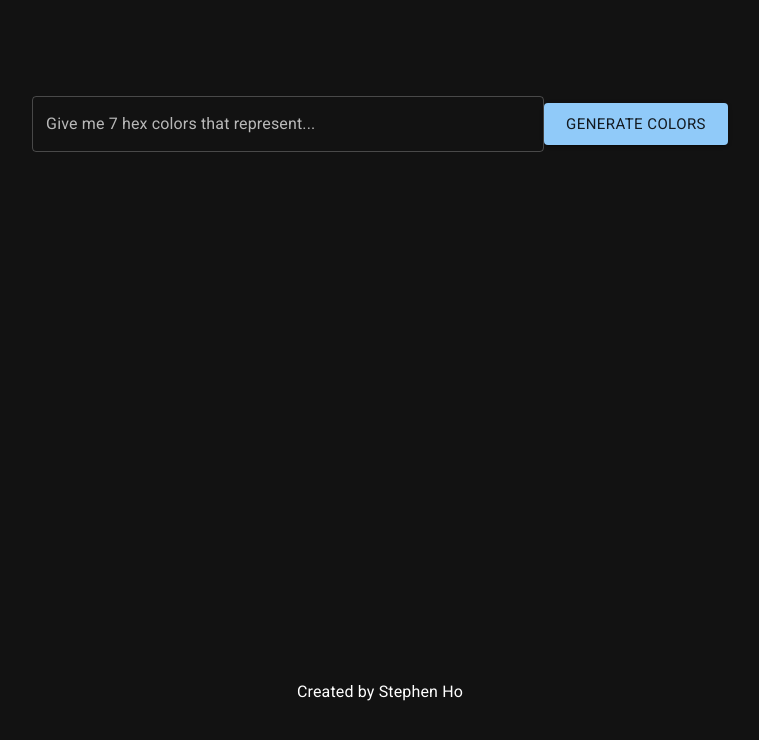
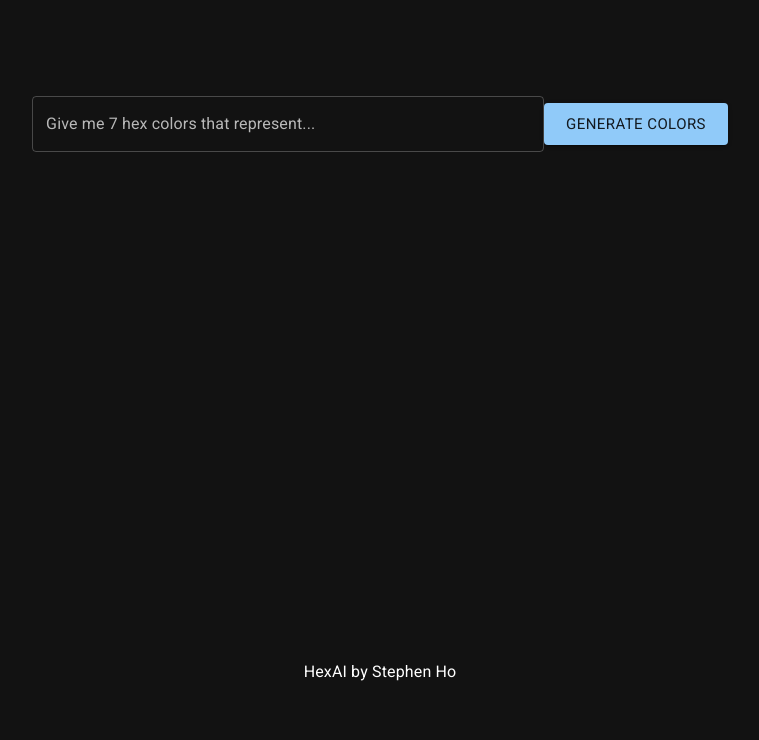
Before and after one commit to stephen-ho/HexAI, a Next.js app: page / in a window 1280 px wide. Shown: the top 740 px of the page, without its empty margins (260-1019 px from the left). Built offline with nearby package versions, Linux system fonts and the light colour scheme.

Commit message:
fixed some css positioning

```diff
--- a/src/pages/index.js
+++ b/src/pages/index.js
@@ -145,7 +145,7 @@ export default function Home() {
           </div>
         </div>
         {extras}
-        <a href="https://stephen-ho.github.io/">Created by Stephen Ho</a>
+        <a href="https://stephen-ho.github.io/">HexAI by Stephen Ho</a>
       </main>
     </>
   )
--- a/src/styles/globals.css
+++ b/src/styles/globals.css
@@ -7,6 +7,8 @@ body {
 a {
   color: inherit;
   text-decoration: none;
+  margin: 15px;
+  padding: 5px;
 }
 
 .main {
```
